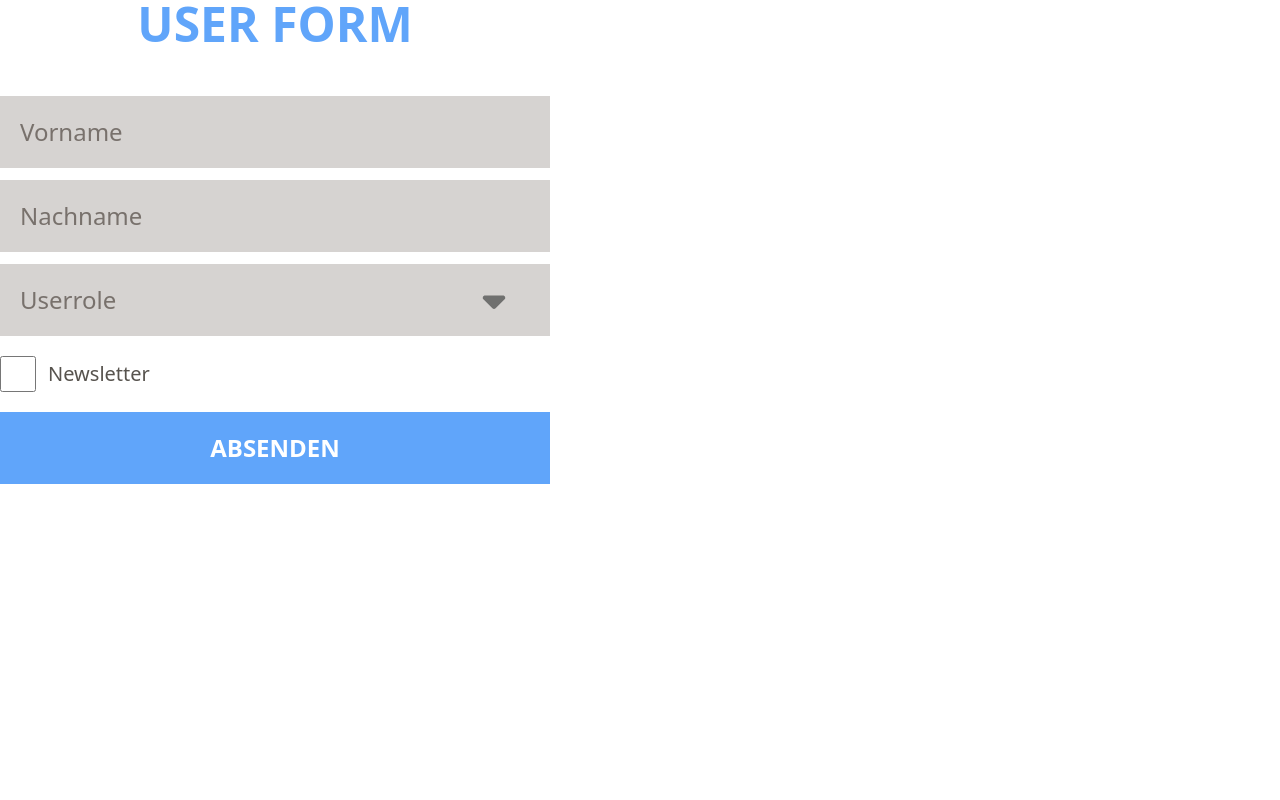
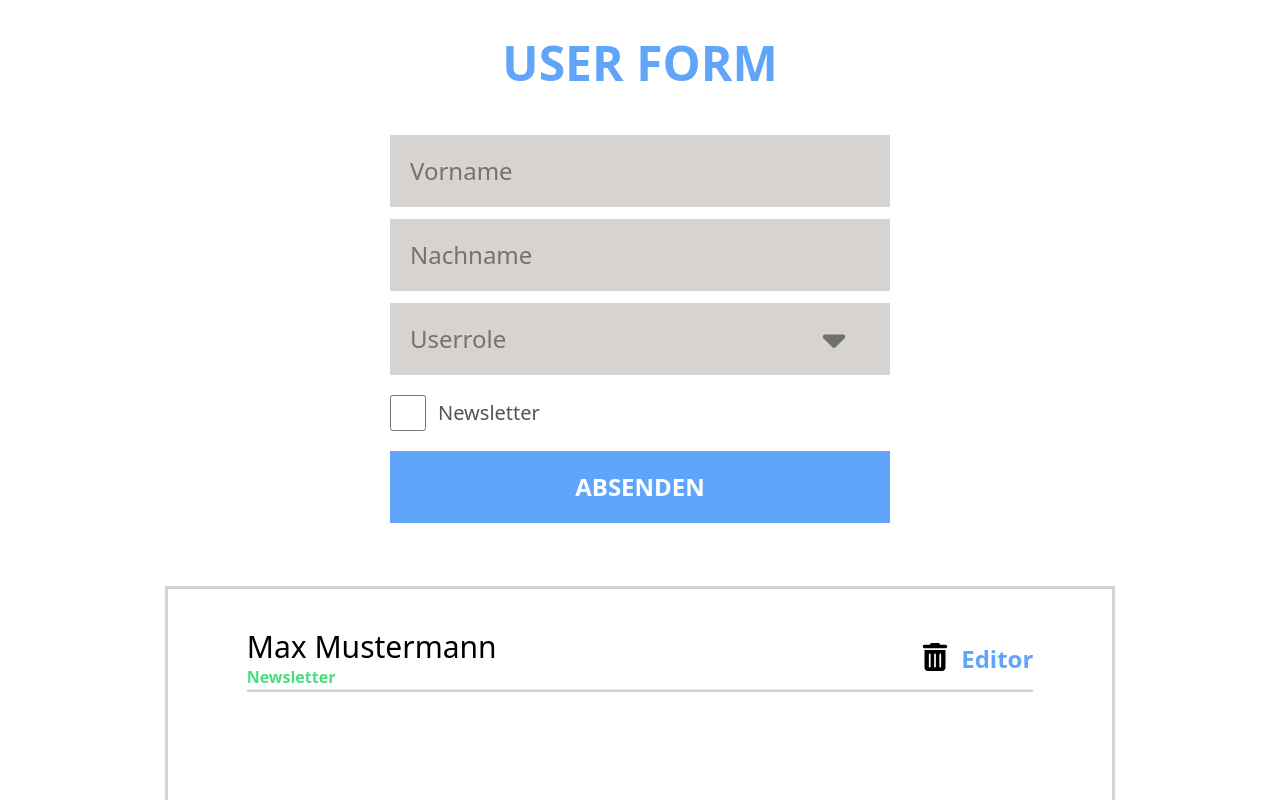
Before and after one commit to TomyJusuf/Userrole_Form, a React (Vite) app: page / in a window 1280 px wide. Shown: the top 800 px of the page. Built offline with nearby package versions, Linux system fonts and the light colour scheme.

Commit message:
Create UserBoarder file and design all as is should be,and add the overflow-scroll bar

```diff
--- a/src/App.tsx
+++ b/src/App.tsx
@@ -1,11 +1,13 @@
 import UserForm from './components/UserForm';
+import UsersBoarder from './components/UsersBoarder';
 import './index.css';
 
 function App() {
   return (
     <>
-      <div>
+      <div className="flex flex-wrap container gap-10 justify-center items-center max-w-[1500px] h-[90vh]  mt-4">
         <UserForm />
+        <UsersBoarder />
       </div>
     </>
   );
--- a/src/components/UserForm.tsx
+++ b/src/components/UserForm.tsx
@@ -1,6 +1,7 @@
 export default function UserForm() {
   return (
-    <div className="flex-row flex-wrap  w-[550px]">
+    <div className=" flex flex-row  items-center  max-w-[500px] h-[530px] mx-auto ">
+      <div>
         <h1 className="text-center text-blue-400 uppercase text-5xl font-bold">
           User form
         </h1>
@@ -49,7 +50,7 @@ export default function UserForm() {
               type="checkbox"
               name="newsLetter"
               id="newsLetter"
-            className="w-9 h-9"
+              className="w-9 h-9 "
             />
             <label htmlFor="newsLetter" className="font-medium text-xl">
               Newsletter
@@ -63,5 +64,6 @@ export default function UserForm() {
           </button>
         </form>
       </div>
+    </div>
   );
 }
--- /dev/null
+++ b/src/components/UsersBoarder.tsx
@@ -0,0 +1,27 @@
+export default function UsersBoarder() {
+  return (
+    <div>
+      <div className=" border-[3px] border-stone-300 w-[950px] h-[750px] container mx-auto overflow-y-scroll block">
+        {/* Card start here */}
+        <div className=" mx-auto flex flex-wrap justify-between items-center w-5/6 mt-10">
+          <div className="flex flex-wrap justify-between">
+            <h1 className="w-full text-3xl">Max Mustermann</h1>
+            <span className="text-green-400 font-bold">Newsletter</span>
+          </div>
+
+          <div className="flex flex-wrap justify-between w-28">
+            <svg
+              xmlns="http://www.w3.org/2000/svg"
+              viewBox="0 0 448 512"
+              className="w-7 h-7 cursor-pointer"
+            >
+              <path d="M135.2 17.7C140.6 6.8 151.7 0 163.8 0H284.2c12.1 0 23.2 6.8 28.6 17.7L320 32h96c17.7 0 32 14.3 32 32s-14.3 32-32 32H32C14.3 96 0 81.7 0 64S14.3 32 32 32h96l7.2-14.3zM32 128H416V448c0 35.3-28.7 64-64 64H96c-35.3 0-64-28.7-64-64V128zm96 64c-8.8 0-16 7.2-16 16V432c0 8.8 7.2 16 16 16s16-7.2 16-16V208c0-8.8-7.2-16-16-16zm96 0c-8.8 0-16 7.2-16 16V432c0 8.8 7.2 16 16 16s16-7.2 16-16V208c0-8.8-7.2-16-16-16zm96 0c-8.8 0-16 7.2-16 16V432c0 8.8 7.2 16 16 16s16-7.2 16-16V208c0-8.8-7.2-16-16-16z" />
+            </svg>
+            <span className="text-blue-400 font-bold text-2xl">Editor</span>
+          </div>
+          <hr className="h-[3px] w-full bg-stone-300" />
+        </div>{' '}
+      </div>
+    </div>
+  );
+}
--- a/tailwind.config.js
+++ b/tailwind.config.js
@@ -1,8 +1,13 @@
 /** @type {import('tailwindcss').Config} */
+
 export default {
   content: ['./index.html', './src/**/*.{ts,tsx}'],
   theme: {
-    extend: {},
+    extend: {
+      container: {
+        center: true,
+      },
+    },
   },
   plugins: [],
 };
```
Lines whose indentation alone changed are shown as unchanged.
